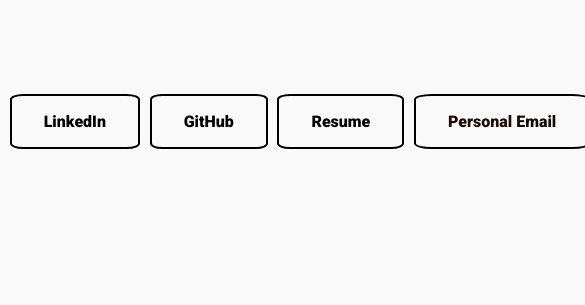
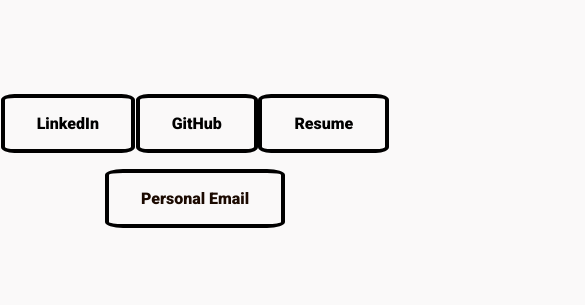
Before and after one commit to ch-teng/Personal-Website, a Gatsby site: page / in a window 390 px wide. Shown: the part 539-844 px from the top of the page, 585 px wide, since content can reach past the window. Built offline with nearby package versions, Linux system fonts and the light colour scheme; Gatsby itself is replaced by a stand-in of ours.

Commit message:
Resolved issues on Mobile Screens

```diff
--- a/src/pages/home.module.css
+++ b/src/pages/home.module.css
@@ -7,7 +7,7 @@
     width: 100vw;
     max-width: 100%;
 	height: 100vh;
-    min-width: 600px;
+    /* min-width: 600px; */
     position: relative;
 	display: flex;
     justify-content: center;
@@ -58,6 +58,8 @@
 	animation-timing-function: ease-in-out;
 	animation-fill-mode: forwards;
 }
+
+
 
 @keyframes fall{
 	0%{
@@ -126,8 +128,9 @@ a{
 
 .links div {
     padding: 1em 2em;
+    margin-bottom: 1em;
     border-radius:  10%;
-    border: solid black 2px;
+    border: solid black 4px;
     transition: .5s;
     animation-duration: .5s;
     animation-timing-function: ease-in;
@@ -161,22 +164,18 @@ a{
     animation-name: right-float-in;
     animation-delay: 3.25s;
     --border-color: #B8336A;
-    display: flex;
-    justify-content: space-between;
-    align-items: center;
-    overflow: hidden;
-    white-space: nowrap;
-    transition: 1s;
 }
 
-.EmailClicked {
-    display: none;
-}
-
-
-.PersonalEmail:active {
-    border-color: #72E1D1;
-
+@media only screen and (max-width: 600px) {
+    .GitHub {
+        animation-name: above-float-in;
+    }
+    .Resume {
+        animation-name: right-float-in;
+    }
+    .PersonalEmail {
+        animation-name: below-float-in;
+    }
 }
 
 @keyframes left-float-in {
--- a/src/pages/index.js
+++ b/src/pages/index.js
@@ -28,7 +28,6 @@ const IndexPage = () => {
         <Link to="/resume"><div className={home.Resume}>Resume</div></Link>
         <div className={home.PersonalEmail} onClick={() => {navigator.clipboard.writeText("Chris.R.Teng@gmail.com"); alert("Chris.R.Teng@gmail.com has been copied to clipboard")}}>
           <span className={home.DisplayedEmail}>Personal Email</span>
-          <span className={home.EmailClicked}>Copied To Clipboard!</span>
           </div>
 
       </div>
```
